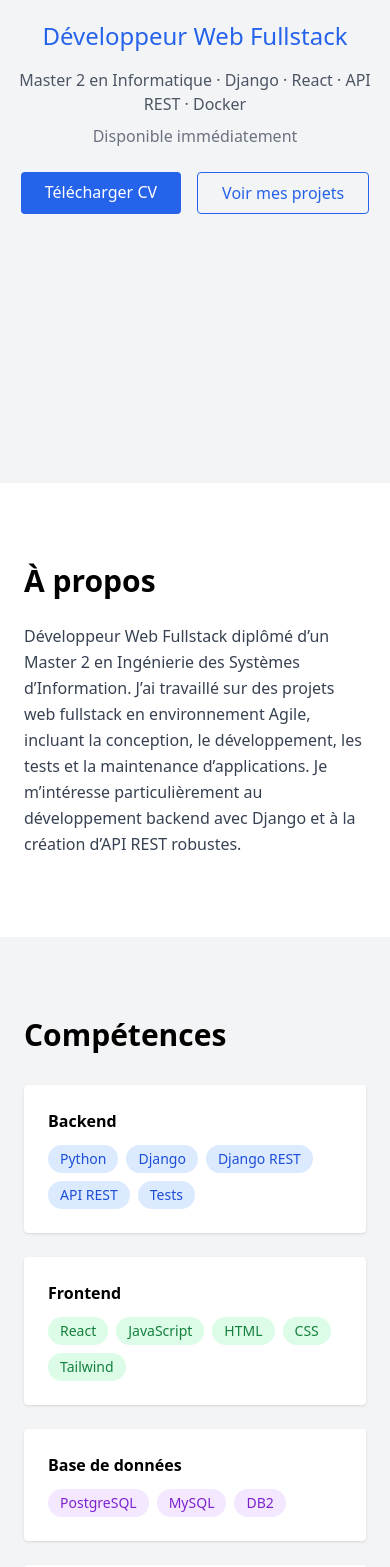
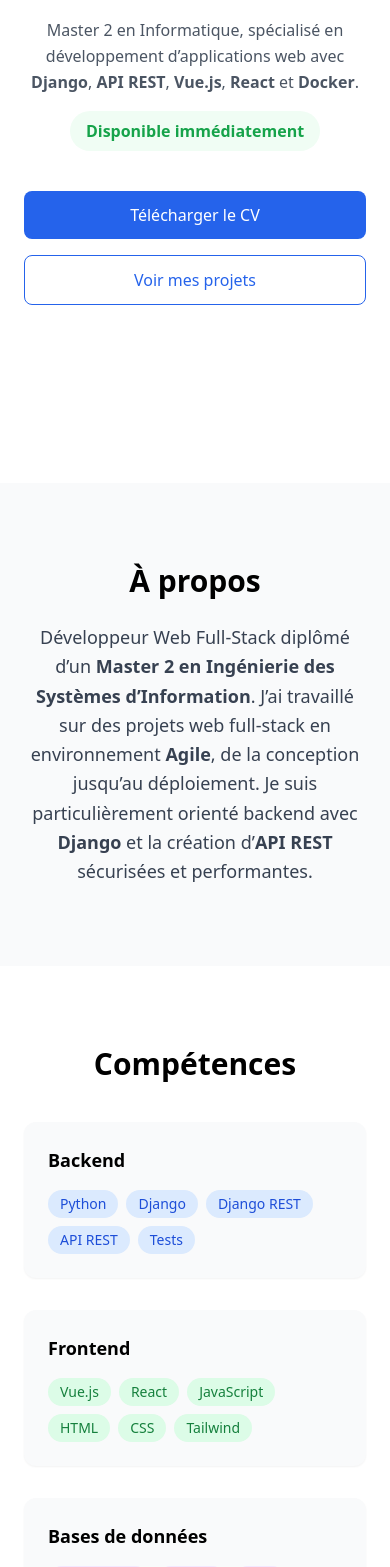
Before and after one commit to medkaad/portofolio, a React (Vite) app: page / in a window 390 px wide. Shown: the part 361-1928 px from the top of the page. Built offline with nearby package versions, Linux system fonts and the light colour scheme.

Commit message:
Prepare project for Vercel deployment

```diff
--- a/package.json
+++ b/package.json
@@ -10,6 +10,7 @@
     "preview": "vite preview"
   },
   "dependencies": {
+    "emailjs-com": "^3.2.0",
     "framer-motion": "^12.29.2",
     "react": "^19.2.0",
     "react-dom": "^19.2.0",
--- a/src/App.jsx
+++ b/src/App.jsx
@@ -1,5 +1,6 @@
 import { BrowserRouter, Routes, Route } from "react-router-dom";
 import Navbar from "./components/Navbar";
+import Footer from "./components/Footer";
 
 import Home from "./pages/Home";
 import ProjectsPage from "./pages/ProjectsPage";
@@ -12,6 +13,7 @@ function App() {
     <BrowserRouter>
       <Navbar />
 
+      <main className="min-h-screen">
         <Routes>
           <Route path="/" element={<Home />} />
           <Route path="/projects" element={<ProjectsPage />} />
@@ -19,6 +21,9 @@ function App() {
           <Route path="/contact" element={<ContactPage />} />
           <Route path="*" element={<NotFound />} />
         </Routes>
+      </main>
+
+      <Footer />
     </BrowserRouter>
   );
 }
--- a/src/components/About.jsx
+++ b/src/components/About.jsx
@@ -1,16 +1,33 @@
+import { motion } from "framer-motion";
+
 function About() {
   return (
-    <section id="about" className="py-20 px-6 max-w-4xl mx-auto">
-      <h2 className="text-3xl font-bold mb-6">À propos</h2>
+    <section className="py-20 bg-gray-50">
+      <div className="max-w-4xl mx-auto px-6">
+        <motion.h2
+          className="text-3xl font-bold mb-6 text-center"
+          initial={{ opacity: 0, y: 20 }}
+          whileInView={{ opacity: 1, y: 0 }}
+          viewport={{ once: true }}
+        >
+          À propos
+        </motion.h2>
 
-      <p className="text-gray-700 leading-relaxed">
-        Développeur Web Fullstack diplômé d’un Master 2 en Ingénierie des
-        Systèmes d’Information. J’ai travaillé sur des projets web
-        fullstack en environnement Agile, incluant la conception,
-        le développement, les tests et la maintenance d’applications.
-        Je m’intéresse particulièrement au développement backend avec
-        Django et à la création d’API REST robustes.
-      </p>
+        <motion.p
+          className="text-gray-700 leading-relaxed text-lg text-center"
+          initial={{ opacity: 0 }}
+          whileInView={{ opacity: 1 }}
+          transition={{ delay: 0.1 }}
+          viewport={{ once: true }}
+        >
+          Développeur Web Full-Stack diplômé d’un <strong>Master 2 en Ingénierie
+          des Systèmes d’Information</strong>. J’ai travaillé sur des projets web
+          full-stack en environnement <strong>Agile</strong>, de la conception
+          jusqu’au déploiement. Je suis particulièrement orienté backend avec
+          <strong> Django</strong> et la création d’
+          <strong>API REST</strong> sécurisées et performantes.
+        </motion.p>
+      </div>
     </section>
   );
 }
--- a/src/components/Experience.jsx
+++ b/src/components/Experience.jsx
@@ -3,30 +3,34 @@ import { motion } from "framer-motion";
 
 function Experience() {
   return (
-    <motion.section
-  className="py-20 bg-gray-100 px-6"
-  initial={{ scale: 0.9, opacity: 0 }}
-  animate={{ scale: 1, opacity: 1 }}
-  transition={{ duration: 0.4 }}
+    <section id="experience" className="py-20 bg-gray-50">
+      <div className="max-w-5xl mx-auto px-6">
+        <motion.h2
+          className="text-3xl font-bold mb-12 text-center"
+          initial={{ opacity: 0, y: 20 }}
+          whileInView={{ opacity: 1, y: 0 }}
+          viewport={{ once: true }}
         >
-      <div className="max-w-5xl mx-auto">
-        <h2 className="text-3xl font-bold mb-10">Expériences</h2>
+          Expériences professionnelles
+        </motion.h2>
 
-        {/* Expérience Django immersion */}
-        <div className="bg-white p-6 rounded shadow mb-6">
+        {/* Expérience 1 */}
+        <motion.div
+          className="bg-white p-6 rounded-xl shadow-sm hover:shadow-md transition mb-8"
+          whileHover={{ y: -4 }}
+        >
           <h3 className="text-xl font-semibold">
             Développeur Web – Projet Django (Immersion)
           </h3>
-          <p className="text-sm text-gray-500 mb-3">
+          <p className="text-sm text-gray-500 mb-4">
             Projet en cours
           </p>
 
           <ul className="list-disc pl-5 text-gray-700 space-y-2">
             <li>Analyse des besoins et rédaction des user stories</li>
-            <li>Participation à l’évolution d’une plateforme web existante</li>
             <li>Développement de nouvelles fonctionnalités avec Django</li>
-            <li>Correction et amélioration de fonctionnalités existantes</li>
-            <li>Écriture de tests unitaires et correction de tests non conformes</li>
+            <li>Amélioration et correction de fonctionnalités existantes</li>
+            <li>Écriture et correction de tests unitaires</li>
             <li>Travail en méthodologie Agile (Scrum)</li>
           </ul>
 
@@ -39,25 +43,25 @@ function Experience() {
             <Badge text="Git" type="tools" />
             <Badge text="Agile" type="tools" />
           </div>
+        </motion.div>
 
-        </div>
-
-        {/* Expérience IBM i */}
-        <div className="bg-white p-6 rounded shadow mb-6">
+        {/* Expérience 2 */}
+        <motion.div
+          className="bg-white p-6 rounded-xl shadow-sm hover:shadow-md transition mb-8"
+          whileHover={{ y: -4 }}
+        >
           <h3 className="text-xl font-semibold">
             Administrateur IBM i
           </h3>
-
-        <p className="text-sm text-gray-500 mb-3">
+          <p className="text-sm text-gray-500 mb-4">
             Armonie · Paris · 04/2023 – 12/2023
           </p>
 
           <ul className="list-disc pl-5 text-gray-700 space-y-2">
-            <li>Administration et supervision de systèmes IBM i en environnement de production</li>
+            <li>Administration de systèmes IBM i en production</li>
             <li>Gestion des sauvegardes et de la continuité de service</li>
             <li>Analyse et résolution d’incidents techniques</li>
-            <li>Travail sur des environnements critiques avec contraintes de fiabilité</li>
-            <li>Collaboration avec des équipes techniques et métiers</li>
+            <li>Collaboration avec équipes techniques et métiers</li>
           </ul>
 
           <div className="flex flex-wrap gap-2 mt-4">
@@ -65,24 +69,26 @@ function Experience() {
             <Badge text="DB2" type="database" />
             <Badge text="CL" type="backend" />
           </div>
-        </div>
+        </motion.div>
 
-
-        {/* Norsys */}
-        <div className="bg-white p-6 rounded shadow">
+        {/* Expérience 3 */}
+        <motion.div
+          className="bg-white p-6 rounded-xl shadow-sm hover:shadow-md transition"
+          whileHover={{ y: -4 }}
+        >
           <h3 className="text-xl font-semibold">
-            Développeur Fullstack Symfony & VueJS
+            Développeur Full-Stack Symfony & Vue.js
           </h3>
-          <p className="text-sm text-gray-500 mb-3">
+          <p className="text-sm text-gray-500 mb-4">
             Norsys Afrique · 01/2022 – 08/2022
           </p>
 
           <ul className="list-disc pl-5 text-gray-700 space-y-2">
             <li>Analyse du besoin et conception de solutions web</li>
-            <li>Développement d’une application de gestion (CRUD, authentification)</li>
-            <li>Création de bases de données et intégration frontend</li>
-            <li>Dockerisation de l’environnement de travail</li>
-            <li>Correction de bugs et amélioration continue</li>
+            <li>Développement d’une application de gestion (CRUD, auth)</li>
+            <li>Intégration frontend et création de bases de données</li>
+            <li>Dockerisation de l’environnement</li>
+            <li>Maintenance et amélioration continue</li>
           </ul>
 
           <div className="flex flex-wrap gap-2 mt-4">
@@ -94,10 +100,9 @@ function Experience() {
             <Badge text="Git" type="tools" />
             <Badge text="Agile" type="tools" />
           </div>
-
+        </motion.div>
       </div>
-      </div>
-    </motion.section>
+    </section>
   );
 }
 
--- /dev/null
+++ b/src/components/Footer.jsx
@@ -0,0 +1,44 @@
+function Footer() {
+  return (
+    <footer className="bg-gray-900 text-gray-300 py-8">
+      <div className="max-w-5xl mx-auto px-6 text-center">
+        <p className="font-semibold text-white">
+          Mohammed Kardal
+        </p>
+
+        <p className="text-sm mt-2">
+          Développeur Web Full-Stack · Django · Vue.js · React
+        </p>
+
+        <div className="mt-4 flex justify-center gap-6">
+          <a
+            href="mailto:kardalm132@gmail.com"
+            className="hover:text-white"
+          >
+            Email
+          </a>
+          <a
+            href="https://github.com/medkaad"
+            target="_blank"
+            className="hover:text-white"
+          >
+            GitHub
+          </a>
+          <a
+            href="https://www.linkedin.com/in/mohammed-kardal-7748021a9/"
+            target="_blank"
+            className="hover:text-white"
+          >
+            LinkedIn
+          </a>
+        </div>
+
+        <p className="text-xs text-gray-500 mt-6">
+          © {new Date().getFullYear()} · Tous droits réservés
+        </p>
+      </div>
+    </footer>
+  );
+}
+
+export default Footer;
--- a/src/components/Hero.jsx
+++ b/src/components/Hero.jsx
@@ -1,33 +1,69 @@
+import { motion } from "framer-motion";
+
 function Hero() {
   return (
-    <section className="min-h-screen flex flex-col justify-center items-center text-center bg-gray-100 px-4">
-      <h1 className="text-5xl font-bold">Mohammed Kardal</h1>
+    <section className="min-h-screen flex items-center bg-white">
+      <div className="max-w-5xl mx-auto px-6 text-center">
+        <motion.h1
+          className="text-5xl md:text-6xl font-extrabold leading-tight"
+          initial={{ opacity: 0, y: 30 }}
+          animate={{ opacity: 1, y: 0 }}
+          transition={{ duration: 0.5 }}
+        >
+          Mohammed{" "}
+          <span className="text-blue-600">Kardal</span>
+        </motion.h1>
 
-      <h2 className="text-2xl mt-4 text-blue-600">
-        Développeur Web Fullstack
-      </h2>
+        <motion.h2
+          className="text-2xl md:text-3xl mt-6 text-gray-700 font-medium"
+          initial={{ opacity: 0, y: 20 }}
+          animate={{ opacity: 1, y: 0 }}
+          transition={{ delay: 0.2 }}
+        >
+          Développeur Web Full-Stack
+        </motion.h2>
 
-      <p className="mt-4 text-gray-600 max-w-xl">
-        Master 2 en Informatique · Django · React · API REST · Docker
-      </p>
+        <motion.p
+          className="mt-6 text-gray-600 max-w-2xl mx-auto leading-relaxed"
+          initial={{ opacity: 0 }}
+          animate={{ opacity: 1 }}
+          transition={{ delay: 0.3 }}
+        >
+          Master 2 en Informatique, spécialisé en développement
+          d’applications web avec <strong>Django</strong>,
+          <strong> API REST</strong>, <strong>Vue.js</strong>,
+          <strong> React</strong> et <strong>Docker</strong>.
+        </motion.p>
 
-      <p className="mt-2 text-gray-500">
+        <motion.p
+          className="mt-4 inline-block text-green-600 font-semibold bg-green-50 px-4 py-2 rounded-full"
+          initial={{ opacity: 0 }}
+          animate={{ opacity: 1 }}
+          transition={{ delay: 0.4 }}
+        >
           Disponible immédiatement
-      </p>
+        </motion.p>
 
-      <div className="mt-6 flex gap-4">
+        <motion.div
+          className="mt-10 flex flex-col sm:flex-row justify-center gap-4"
+          initial={{ opacity: 0, y: 20 }}
+          animate={{ opacity: 1, y: 0 }}
+          transition={{ delay: 0.5 }}
+        >
           <a
             href="/cv.pdf"
-          className="bg-blue-600 text-white px-6 py-2 rounded hover:bg-blue-700"
+            className="bg-blue-600 text-white px-8 py-3 rounded-lg font-medium hover:bg-blue-700 transition"
           >
-          Télécharger CV
+            Télécharger le CV
           </a>
+
           <a
             href="#projects"
-          className="border border-blue-600 text-blue-600 px-6 py-2 rounded hover:bg-blue-50"
+            className="border border-blue-600 text-blue-600 px-8 py-3 rounded-lg font-medium hover:bg-blue-50 transition"
           >
             Voir mes projets
           </a>
+        </motion.div>
       </div>
     </section>
   );
--- a/src/components/Projects.jsx
+++ b/src/components/Projects.jsx
@@ -3,82 +3,91 @@ import { motion } from "framer-motion";
 
 function Projects() {
   return (
-    <section id="projects" className="py-20 px-6 max-w-6xl mx-auto">
-      <h2 className="text-3xl font-bold mb-10">Projets</h2>
+    <section id="projects" className="py-20 px-6 bg-gray-50">
+      <div className="max-w-6xl mx-auto">
+        <h2 className="text-3xl md:text-4xl font-bold mb-12">
+          Projets
+        </h2>
 
         <motion.div
-  className="border rounded p-6 shadow hover:shadow-lg transition"
+          className="grid md:grid-cols-2 gap-8"
           initial={{ opacity: 0, y: 30 }}
           whileInView={{ opacity: 1, y: 0 }}
           transition={{ duration: 0.4 }}
           viewport={{ once: true }}
         >
-  {<div className="grid md:grid-cols-2 gap-8">
-        <div className="border rounded p-6 shadow hover:shadow-lg transition">
+          {/* Projet 1 */}
+          <div className="bg-white border rounded-xl p-6 shadow-sm hover:shadow-md transition">
             <h3 className="text-xl font-semibold mb-2">
               Application de gestion des tâches
             </h3>
-          <p className="text-gray-600 mb-4">
-            Application fullstack avec Django REST et React :
+
+            <p className="text-gray-600 mb-4 leading-relaxed">
+              Application full-stack avec Django REST et Vue.js :
               authentification JWT, CRUD utilisateurs et tâches,
               PostgreSQL et Docker.
             </p>
-          <div className="flex gap-4">
+
+            <div className="flex items-center gap-4">
               <a
-              href="https://github.com/ton-github/projet1"
+                href="https://github.com/medkaad/task-manager"
                 target="_blank"
-              className="text-blue-600 hover:underline"
+                rel="noopener noreferrer"
+                className="text-blue-600 hover:underline font-medium"
               >
                 GitHub
               </a>
-            <span className="text-gray-400">|</span>
-            <span className="text-sm text-gray-500">En cours</span>
+              <span className="text-gray-300">|</span>
+              <span className="text-sm text-green-600 font-medium">
+                Terminé
+              </span>
             </div>
 
             <div className="flex flex-wrap gap-2 mt-4">
               <Badge text="Django" type="backend" />
-            <Badge text="React" type="frontend" />
+              <Badge text="VueJS" type="frontend" />
               <Badge text="JWT" type="backend" />
               <Badge text="PostgreSQL" type="database" />
               <Badge text="Docker" type="tools" />
             </div>
-
           </div>
 
-        <div className="border rounded p-6 shadow hover:shadow-lg transition">
+          {/* Projet 2 */}
+          <div className="bg-white border rounded-xl p-6 shadow-sm hover:shadow-md transition">
             <h3 className="text-xl font-semibold mb-2">
-            Projet Django (API REST)
+              API Blog sécurisée – Django REST
             </h3>
-          <p className="text-gray-600 mb-4">
-            Backend Django avec API REST, gestion des utilisateurs,
-            permissions et endpoints sécurisés.
+
+            <p className="text-gray-600 mb-4 leading-relaxed">
+              Application backend avec Django REST :
+              authentification JWT, gestion des utilisateurs,
+              PostgreSQL et Docker <span className="italic">(en cours)</span>.
             </p>
-          <div className="flex gap-4">
+
+            <div className="flex items-center gap-4">
               <a
-              href="https://github.com/ton-github/projet2"
+                href="https://github.com/medkaad/blog-project"
                 target="_blank"
-              className="text-blue-600 hover:underline"
+                rel="noopener noreferrer"
+                className="text-blue-600 hover:underline font-medium"
               >
                 GitHub
               </a>
-            <span className="text-gray-400">|</span>
-            <span className="text-sm text-gray-500">En cours</span>
+              <span className="text-gray-300">|</span>
+              <span className="text-sm text-orange-500 font-medium">
+                En cours
+              </span>
             </div>
 
             <div className="flex flex-wrap gap-2 mt-4">
               <Badge text="Django" type="backend" />
-            <Badge text="React" type="frontend" />
               <Badge text="JWT" type="backend" />
               <Badge text="PostgreSQL" type="database" />
               <Badge text="Docker" type="tools" />
             </div>
-
           </div>
-      </div>}
         </motion.div>
-
-
-
+      </div>
     </section>
   );
 }
--- a/src/components/Skills.jsx
+++ b/src/components/Skills.jsx
@@ -1,56 +1,79 @@
+import { motion } from "framer-motion";
 import Badge from "./Badge";
 
 function Skills() {
   return (
-    <section id="skills" className="py-20 bg-gray-100 px-6">
-      <div className="max-w-4xl mx-auto">
-        <h2 className="text-3xl font-bold mb-8">Compétences</h2>
+    <section id="skills" className="py-20 bg-white">
+      <div className="max-w-5xl mx-auto px-6">
+        <motion.h2
+          className="text-3xl font-bold mb-10 text-center"
+          initial={{ opacity: 0, y: 20 }}
+          whileInView={{ opacity: 1, y: 0 }}
+          viewport={{ once: true }}
+        >
+          Compétences
+        </motion.h2>
 
-        <div className="grid md:grid-cols-2 gap-6">
-          <div className="bg-white p-6 rounded shadow">
-            <h3 className="font-semibold mb-3">Backend</h3>
+        <div className="grid md:grid-cols-2 gap-8">
+          {/* Backend */}
+          <motion.div
+            className="bg-gray-50 p-6 rounded-xl shadow-sm hover:shadow-md transition"
+            whileHover={{ y: -4 }}
+          >
+            <h3 className="font-semibold mb-4 text-lg">Backend</h3>
             <div className="flex flex-wrap gap-2">
-
               <Badge text="Python" type="backend" />
               <Badge text="Django" type="backend" />
               <Badge text="Django REST" type="backend" />
               <Badge text="API REST" type="backend" />
               <Badge text="Tests" type="backend" />
+            </div>
+          </motion.div>
 
-            </div>
-          </div>
-
-          <div className="bg-white p-6 rounded shadow">
-            <h3 className="font-semibold mb-3">Frontend</h3>
+          {/* Frontend */}
+          <motion.div
+            className="bg-gray-50 p-6 rounded-xl shadow-sm hover:shadow-md transition"
+            whileHover={{ y: -4 }}
+          >
+            <h3 className="font-semibold mb-4 text-lg">Frontend</h3>
             <div className="flex flex-wrap gap-2">
+              <Badge text="Vue.js" type="frontend" />
               <Badge text="React" type="frontend" />
               <Badge text="JavaScript" type="frontend" />
               <Badge text="HTML" type="frontend" />
               <Badge text="CSS" type="frontend" />
               <Badge text="Tailwind" type="frontend" />
             </div>
-          </div>
+          </motion.div>
 
-          <div className="bg-white p-6 rounded shadow">
-            <h3 className="font-semibold mb-3">Base de données</h3>
+          {/* Database */}
+          <motion.div
+            className="bg-gray-50 p-6 rounded-xl shadow-sm hover:shadow-md transition"
+            whileHover={{ y: -4 }}
+          >
+            <h3 className="font-semibold mb-4 text-lg">Bases de données</h3>
             <div className="flex flex-wrap gap-2">
               <Badge text="PostgreSQL" type="database" />
               <Badge text="MySQL" type="database" />
               <Badge text="DB2" type="database" />
+            </div>
+          </motion.div>
 
-            </div>
-          </div>
-
-          <div className="bg-white p-6 rounded shadow">
-            <h3 className="font-semibold mb-3">Outils & Environnement</h3>
+          {/* Tools */}
+          <motion.div
+            className="bg-gray-50 p-6 rounded-xl shadow-sm hover:shadow-md transition"
+            whileHover={{ y: -4 }}
+          >
+            <h3 className="font-semibold mb-4 text-lg">
+              Outils & Environnement
+            </h3>
             <div className="flex flex-wrap gap-2">
               <Badge text="Git" type="tools" />
               <Badge text="Docker" type="tools" />
               <Badge text="Linux" type="tools" />
               <Badge text="Agile / Scrum" type="tools" />
-
             </div>
-          </div>
+          </motion.div>
         </div>
       </div>
     </section>
```
Also changed, not shown: src/components/Contact.jsx (+142 -16 lines), 2 other files (tests, documents, lock files or other folders). Lines whose indentation alone changed are shown as unchanged.
